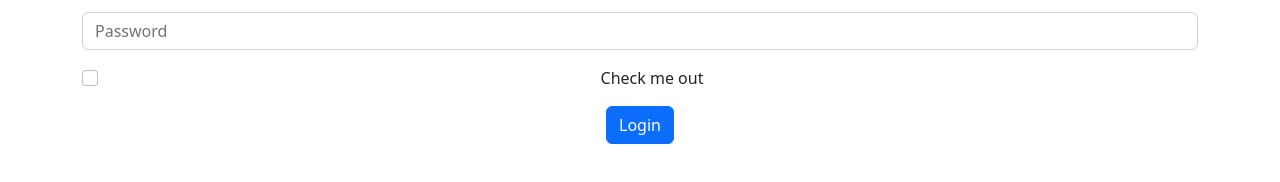
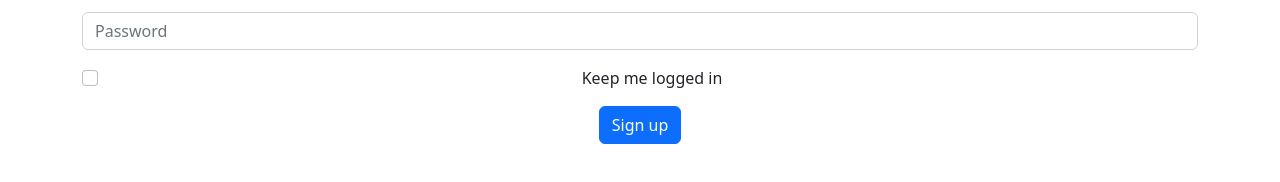
Before and after one commit to camilasandovals/zerin-labs-web, a React (Create React App) app: page /signup in a window 1280 px wide. Shown: the part 216-398 px from the top of the page. Built offline with nearby package versions, Linux system fonts and the light colour scheme.

Commit message:
added sign up bootstrap

```diff
--- a/src/components/SignUpForm.jsx
+++ b/src/components/SignUpForm.jsx
@@ -8,23 +8,24 @@ export default function SignUpForm() {
             <h2>SignUp</h2>
             <p>Already an user? <span onClick={() => navigate('/login')}>Login!</span></p>
             <Form>
-                <Form.Group className="mb-3" controlId="formBasicEmail">
+                <Form.Group className="mb-3" >
                     <Form.Label>Email address</Form.Label>
                     <Form.Control type="email" placeholder="Enter email" />
-                    <Form.Text className="text-muted">
+                    <Form.Text>
                     We'll never share your email with anyone else.
                     </Form.Text>
                 </Form.Group>
 
-                <Form.Group className="mb-3" controlId="formBasicPassword">
+                <Form.Group className="mb-3">
                     <Form.Label>Password</Form.Label>
                     <Form.Control type="password" placeholder="Password" />
                 </Form.Group>
-                <Form.Group className="mb-3" controlId="formBasicCheckbox">
-                    <Form.Check type="checkbox" label="Check me out" />
+                <Form.Group className="mb-3">
+                    <Form.Check type="checkbox" label="Keep me logged in" />
                 </Form.Group>
-                <Button variant="primary" type="submit">
-                    Login
+                <Button variant="primary" type="submit"
+                onClick={() => navigate('/home')}>
+                    Sign up
                 </Button>
             </Form>
         </Container>
```
